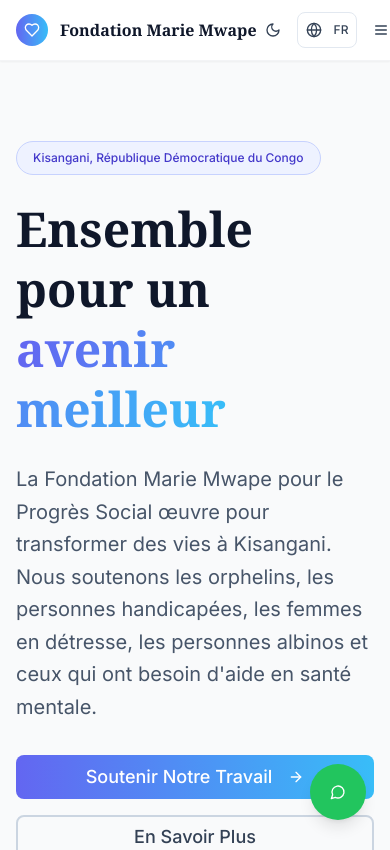
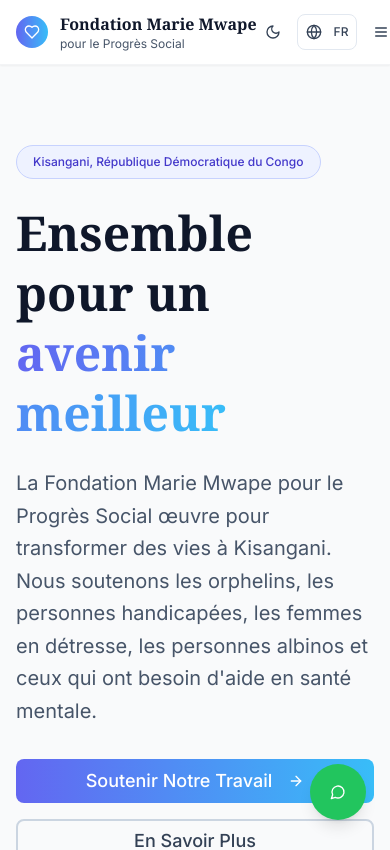
Before and after one commit to Tgithinji/fondation-mwape, a Next.js app: page / in a window 390 px wide. Shown: the top 850 px of the page. Built offline with nearby package versions, Linux system fonts and the light colour scheme.

Commit message:
fix: prevent navigation bar overflow on mobile
Allow foundation name to wrap and show subtitle always.

#VERCEL_SKIP

Co-authored-by: Teddy Githinji <119703130+Tgithinji@users.noreply.github.com>

```diff
--- a/app/layout.tsx
+++ b/app/layout.tsx
@@ -20,7 +20,8 @@ export const metadata: Metadata = {
     title: "Fondation Marie Mwape",
     description: "Official site of a philanthropic foundation serving vulnerable communities in Kisangani.",
     images: ["/images/share-thumbnail.jpg"],
-  }
+  },
+    generator: 'v0.dev'
 }
 
 export default function RootLayout({
--- a/app/page.tsx
+++ b/app/page.tsx
@@ -323,7 +323,7 @@ export default function HomePage() {
             title: "Successful reintegration of a woman with mental health issues",
             date: "October 8, 2024",
             summary:
-              "Thanks to our psychological support program, Mama Beatrice has regained her stability and can now provide for her family's needs.",
+              "Thanks to our psychological support program, Mama Beatrice has regained her stability and can now provide for my family's needs.",
           },
           {
             title: "Professional training program for women",
@@ -370,10 +370,10 @@ export default function HomePage() {
                 <Heart className="w-4 h-4 sm:w-6 sm:h-6 text-white" />
               </div>
               <div className="min-w-0">
-                <h1 className="font-serif text-base sm:text-xl font-bold text-slate-900 dark:text-white truncate transition-colors duration-300">
+                <h1 className="font-serif text-base sm:text-xl font-bold text-slate-900 dark:text-white transition-colors duration-300">
                   Fondation Marie Mwape
                 </h1>
-                <p className="text-xs sm:text-sm text-slate-600 dark:text-gray-300 hidden sm:block transition-colors duration-300">
+                <p className="text-xs sm:text-sm text-slate-600 dark:text-gray-300 transition-colors duration-300">
                   pour le Progrès Social
                 </p>
               </div>
```
